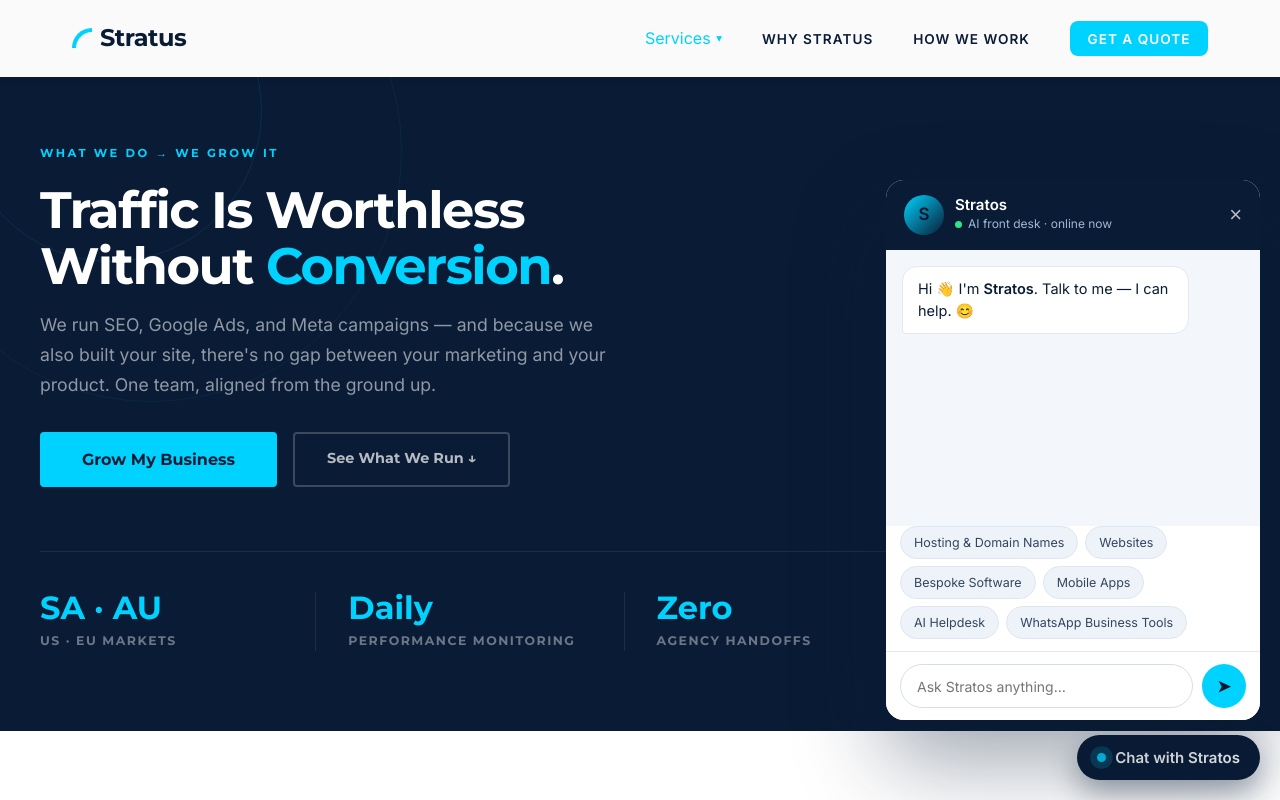
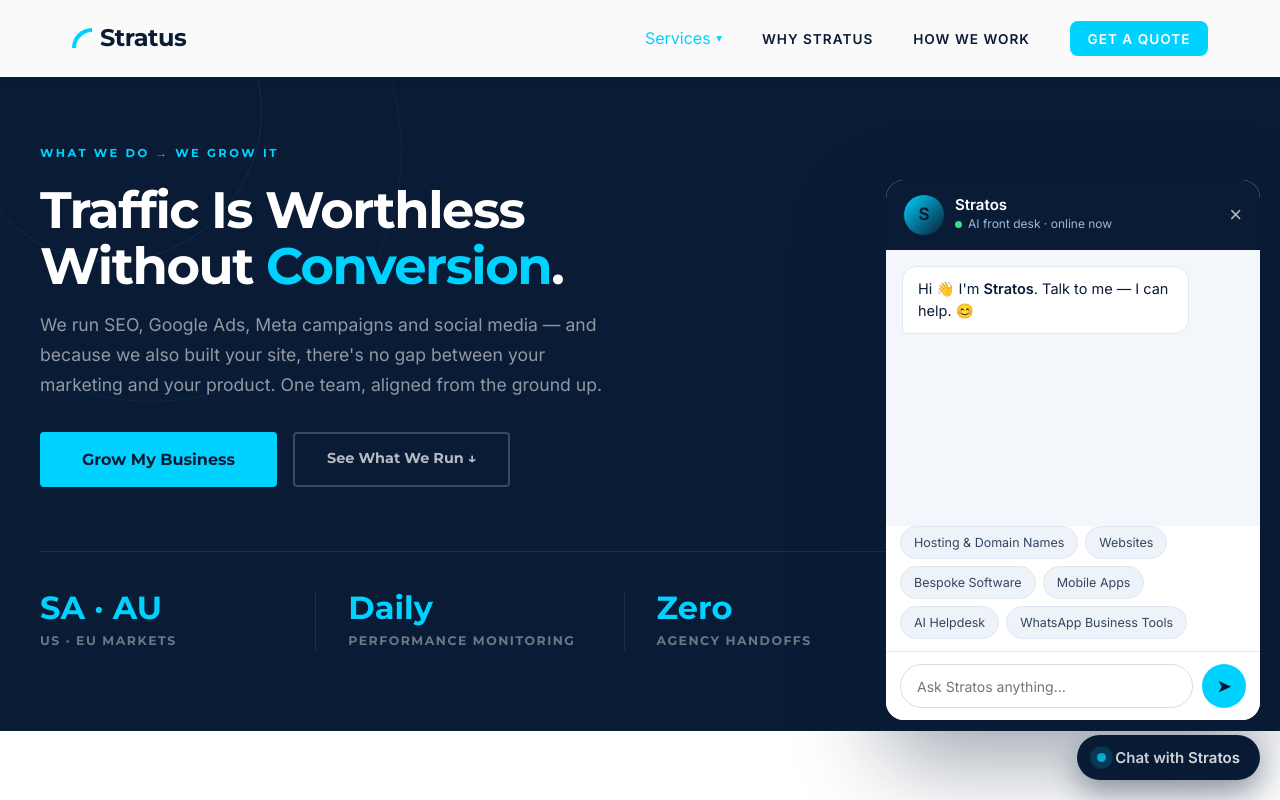
Before and after one commit to thePopeZA/stratusweb, a plain HTML site: page performance.html in a window 1280 px wide. Shown: the top 800 px of the page. Drawn offline with Linux system fonts and the light colour scheme.

Commit message:
We Grow It page: mention social media (opening line, meta description, keywords)
Plain mention only, as asked - no new service card or details.

Co-Authored-By: Claude Opus 5.5 <noreply@anthropic.com>

```diff
--- a/performance.html
+++ b/performance.html
@@ -6,8 +6,8 @@
     <meta name="robots" content="index, follow">
     <title>We Grow It | Stratus Net</title>
     <link rel="icon" type="image/png" href="/favicon.png">
-    <meta name="description" content="Stratus Net runs SEO, Google Ads, and Meta campaigns for businesses in South Africa, Australia, the US, and Europe. We market what we build — no agency handoffs, no disconnect.">
-    <meta name="keywords" content="SEO South Africa, Google Ads management Johannesburg, Meta Ads South Africa, digital marketing Gauteng, performance marketing South Africa">
+    <meta name="description" content="Stratus Net runs SEO, Google Ads, Meta campaigns and social media for businesses in South Africa, Australia, the US, and Europe. We market what we build — no agency handoffs, no disconnect.">
+    <meta name="keywords" content="SEO South Africa, Google Ads management Johannesburg, Meta Ads South Africa, digital marketing Gauteng, performance marketing South Africa, social media South Africa">
     <link rel="canonical" href="https://stratusnet.co.za/performance.html">
 
     <link rel="preconnect" href="https://fonts.googleapis.com">
@@ -542,7 +542,7 @@
         <div class="page-hero-inner">
             <span class="breadcrumb">What We Do → We Grow It</span>
             <h1>Traffic Is Worthless<br>Without <span>Conversion</span>.</h1>
-            <p class="sub">We run SEO, Google Ads, and Meta campaigns — and because we also built your site, there's no gap between your marketing and your product. One team, aligned from the ground up.</p>
+            <p class="sub">We run SEO, Google Ads, Meta campaigns and social media — and because we also built your site, there's no gap between your marketing and your product. One team, aligned from the ground up.</p>
             <div class="hero-btns">
                 <a href="/#contact" class="btn" style="background:var(--accent-cyan);color:var(--primary-navy);border-color:var(--accent-cyan);">Grow My Business</a>
                 <a href="#services" class="btn-ghost">See What We Run &darr;</a>
```
